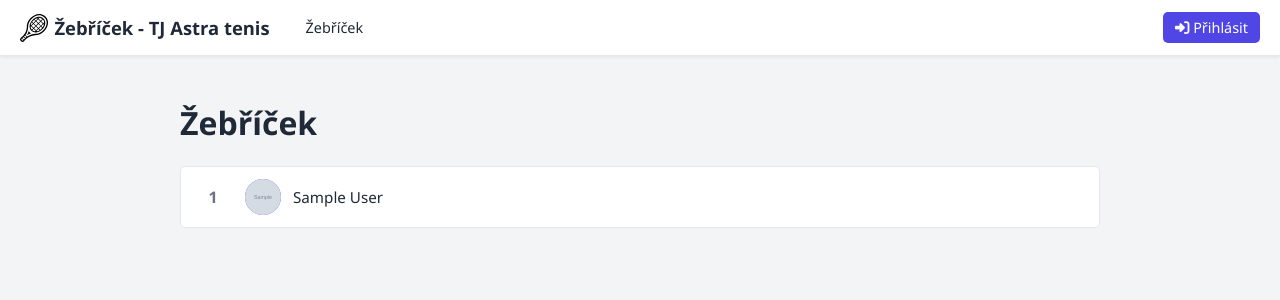
After one commit to cenekp74/tenis-zebricek, a Flask app: page /zebricek in a window 1280 px wide. The commit adds this page. Shown: the top 300 px of the page. Run offline with Flask 3, Linux system fonts and the light colour scheme; tables that the repository leaves empty hold one stand-in row (values such as "Sample post"); grey boxes marked "Sample" are stand-in pictures; parts of the project's set-up code (start-up, migrations or seed data) failed here and were passed over.

Commit message:
added the basic ladder display

```diff
--- a/app/routs.py
+++ b/app/routs.py
@@ -13,6 +13,11 @@ MAX_PP_SIZE = 2 * 1024 * 1024  # 2 MB
 @app.route('/index')
 def index():
     return render_template('index.html')
+
+@app.route('/zebricek')
+def zebricek():
+    users = sorted(User.query.all(), key=lambda u: (u.rank == 0, u.rank))
+    return render_template('zebricek.html', players=users)
 
 @app.route('/profile', methods=['GET', 'POST'])
 @login_required
--- /dev/null
+++ b/app/static/css/zebricek.css
@@ -0,0 +1,87 @@
+.zebricek-subtitle {
+    color: var(--text-muted);
+    margin-top: -0.5rem;
+    margin-bottom: 1.5rem;
+}
+
+.ladder {
+    list-style: none;
+    margin: 0;
+    padding: 0;
+    display: flex;
+    flex-direction: column;
+    gap: 0.5rem;
+}
+
+.ladder__item {
+    display: flex;
+    align-items: center;
+    gap: 1rem;
+    background: #fff;
+    border: 1px solid var(--nav-border);
+    border-radius: var(--border-radius);
+    padding: 0.75rem 1rem;
+    transition: box-shadow 0.15s;
+}
+
+.ladder__item:hover {
+    box-shadow: 0 2px 8px rgba(0, 0, 0, 0.08);
+}
+
+.ladder__rank {
+    font-size: 1rem;
+    font-weight: 700;
+    color: var(--text-muted);
+    min-width: 2rem;
+    text-align: center;
+    flex-shrink: 0;
+}
+
+.ladder__player {
+    display: flex;
+    align-items: center;
+    gap: 0.75rem;
+    color: var(--text-color);
+    flex: 1;
+    min-width: 0;
+}
+
+.ladder__player:hover {
+    color: var(--link-hover-color);
+}
+
+.ladder__avatar {
+    width: 36px;
+    height: 36px;
+    border-radius: 50%;
+    overflow: hidden;
+    flex-shrink: 0;
+    background-color: var(--accent-color);
+}
+
+.ladder__avatar img {
+    width: 100%;
+    height: 100%;
+    object-fit: cover;
+}
+
+.ladder__name {
+    font-size: 0.95rem;
+    font-weight: 500;
+    white-space: nowrap;
+    overflow: hidden;
+    text-overflow: ellipsis;
+}
+
+.ladder__unranked {
+    font-size: 0.75rem;
+    color: var(--text-muted);
+    font-style: italic;
+    flex-shrink: 0;
+}
+
+.ladder__empty {
+    color: var(--text-muted);
+    padding: 1rem;
+    text-align: center;
+}
--- a/app/templates/base.html
+++ b/app/templates/base.html
@@ -25,7 +25,7 @@
 
         <div class="navbar-menu" id="navbarMenu">
             <div class="navbar-links">
-                <a href="{{ url_for('index') }}" class="navbar-link">Žebříček</a>
+                <a href="{{ url_for('zebricek') }}" class="navbar-link">Žebříček</a>
                 {% block nav_links %}{% endblock %}
             </div>
 
--- /dev/null
+++ b/app/templates/zebricek.html
@@ -0,0 +1,28 @@
+{% extends "base.html" %}
+
+{% block head %}
+<link rel="stylesheet" href="{{ url_for('static', filename='css/zebricek.css') }}">
+{% endblock %}
+
+{% block body %}
+    <h1>Žebříček</h1>
+
+    <ol class="ladder">
+        {% for player in players %}
+        <li class="ladder__item">
+            <span class="ladder__rank">{{ loop.index }}</span>
+            <a href="{{ url_for('public_profile', username=player.username) }}" class="ladder__player">
+                <div class="ladder__avatar">
+                    <img src="{{ url_for('public_profile_picture', filename=player.pp_filename) }}" alt="{{ player.name }}">
+                </div>
+                <span class="ladder__name">{{ player.name }}</span>
+            </a>
+            {% if player.rank == 0 %}
+                <span class="ladder__unranked">neřazený</span>
+            {% endif %}
+        </li>
+        {% else %}
+        <li class="ladder__empty">Zatím žádní hráči.</li>
+        {% endfor %}
+    </ol>
+{% endblock %}
```
